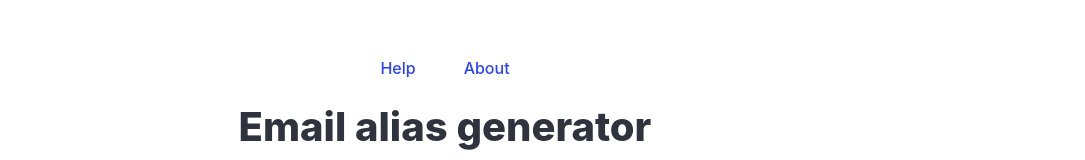
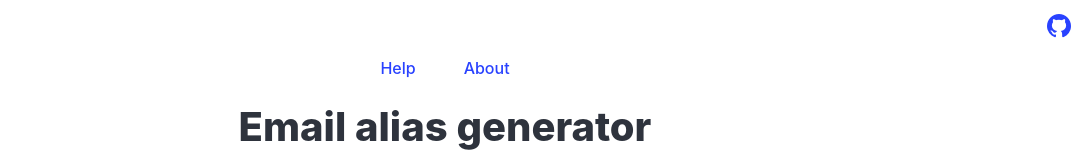
Before and after one commit to kieranongh/email-alias-generator, a React (Vite) app in the folder app/: page / in a window 1280 px wide. Shown: the top 160 px of the page, without its empty margins (195-1280 px from the left). Built offline with nearby package versions, Linux system fonts and the light colour scheme.

Commit message:
Add a link to the repo from the app

```diff
--- a/app/src/App.tsx
+++ b/app/src/App.tsx
@@ -15,6 +15,16 @@ function App() {
 
   return (
     <section className="section h-100">
+      <a
+        className="link"
+        style={{ position: "absolute", top: 10, right: 10 }}
+        target="blank"
+        href="https://github.com/kieranongh/email-alias-generator/tree/develop"
+      >
+        <span className="icon is-medium">
+          <i className="fa-brands fa-github fa-xl"></i>
+        </span>
+      </a>
       <div className="container is-max-desktop h-100">
         <TopNavbar />
         <div className="level mb-6">
```
